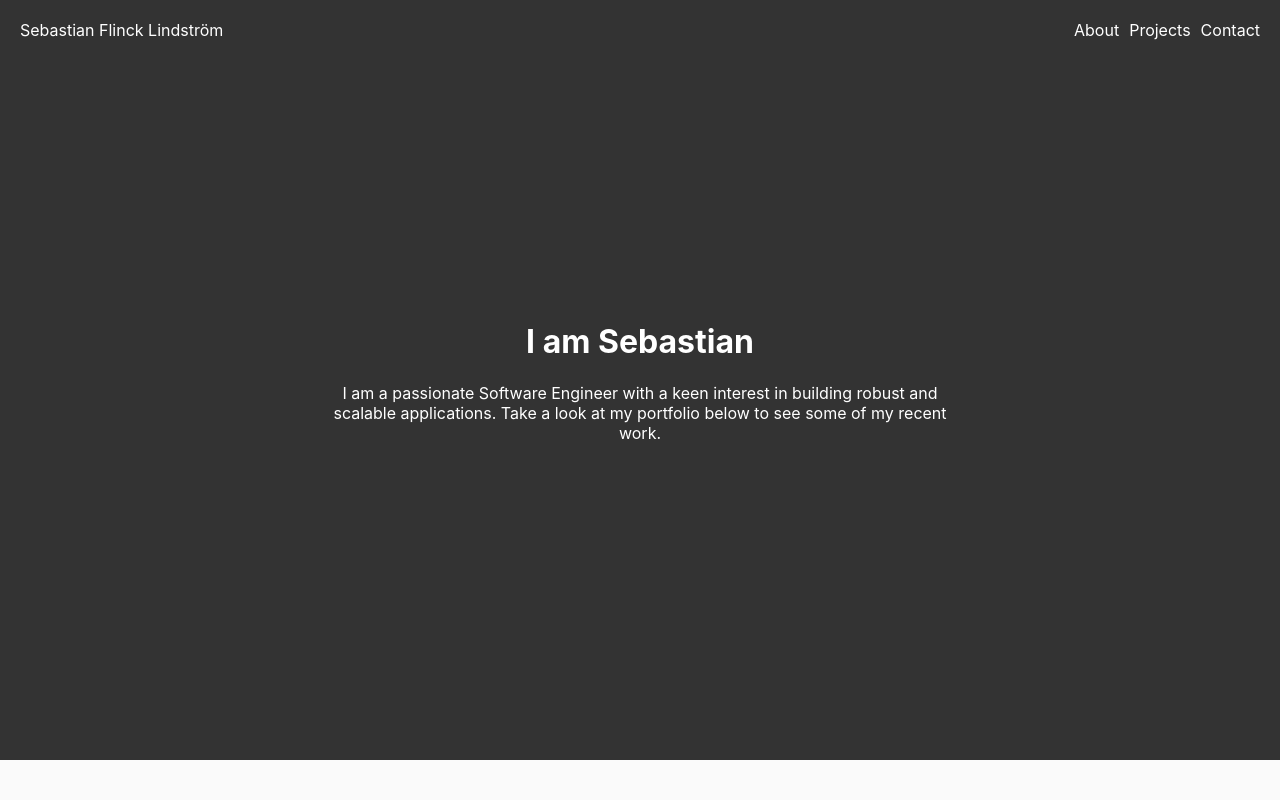
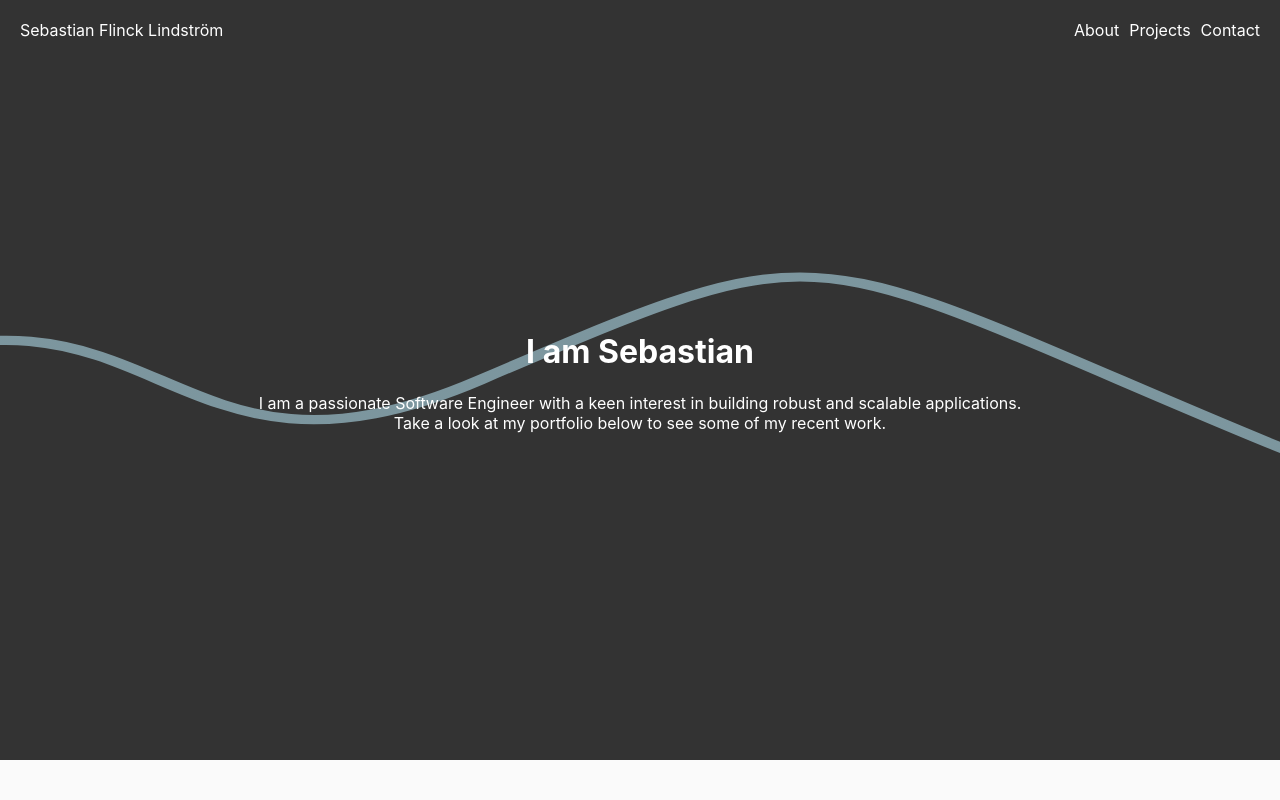
Before and after one commit to Bepso/portfolio, a React (Create React App) app in the folder portfolio/: page / in a window 1280 px wide. Shown: the top 800 px of the page. Built offline with nearby package versions, Linux system fonts and the light colour scheme; a small style sheet from the web is missing.

Commit message:
Add animation to landingpage

```diff
--- a/portfolio/src/components/Header/Header.css
+++ b/portfolio/src/components/Header/Header.css
@@ -6,6 +6,7 @@
     height: 95vh;
     background-color: #333;
     color: white;
+    overflow: hidden;
   }
 
   .App-header-left {
@@ -14,12 +15,16 @@
     left: 20px;
   }
 
-  .App-header-middle {
+
+  .App-header-middle-text {
     position: absolute;
     top: 50%;
     left: 50%;
     transform: translate(-50%, -50%);
     text-align: center;
+    width: 100%;
+    padding-top: 20vh;
+    padding-bottom: 20vh;
   }
 
   .App-header-right {
@@ -55,3 +60,27 @@
   .scroll-button:hover {
     cursor: pointer;
   }
+
+  .neon-wave {
+    position: absolute;
+    top: 0;
+    left: 0;
+    width: 100%;
+    height: 100%;
+    z-index: -1;
+    overflow: hidden;
+  }
+
+  .neon-wave svg {
+    width: 100%;
+    height: 200%;
+    transform: translateY(-25%);
+  }
+
+  .neon-wave path {
+    fill: none;
+    stroke: url(#gradient);
+    stroke-width: 1;
+    stroke-linecap: round;
+    opacity: 0.6;
+  }
--- a/portfolio/src/components/Header/Header.js
+++ b/portfolio/src/components/Header/Header.js
@@ -1,6 +1,7 @@
 import React from 'react';
 import { Link } from 'react-scroll';
 import './Header.css';
+import Wave from '../Wave/Wave';
 
 function Header() {
   return (
@@ -8,9 +9,14 @@ function Header() {
       <div className="App-header-left">
         <a>Sebastian Flinck Lindström</a>
       </div>
-      <div className="App-header-middle">
-        <h1>I am Sebastian</h1>
-        <p>I am a passionate Software Engineer with a keen interest in building robust and scalable applications. Take a look at my portfolio below to see some of my recent work.</p>
+      <div className='App-header-middle'>
+        <div className="App-header-middle-text">
+          <h1>I am Sebastian</h1>
+          <Wave
+          strokeColor="blue"
+          gradientColor="lightblue"/>
+          <p>I am a passionate Software Engineer with a keen interest in building robust and scalable applications.<br></br> Take a look at my portfolio below to see some of my recent work.</p>
+        </div>
       </div>
       <div className="App-header-right">
         <Link to="about" spy={true} smooth={true} duration={500}>About</Link>
--- a/portfolio/src/components/Projects/Projects.js
+++ b/portfolio/src/components/Projects/Projects.js
@@ -20,7 +20,7 @@ function Projects() {
         />
         <Project
           title="Portfolio"
-          description="This portfolio project was built using React, a popular JavaScript library for building user interfaces. The portfolio includes a homepage, an 'About Me' section, and a 'My Projects' section where users can learn about my coding projects and view my GitHub repositories. The website is responsive and optimized for viewing on both desktop and mobile devices. It also includes custom CSS styling for a visually appealing design. Through this project, I was able to showcase my web development skills and create a professional online presence for myself."
+          description="This portfolio project was built using React, a popular JavaScript library for building user interfaces. The portfolio includes a homepage, an 'About Me' section, and a 'My Projects' section where users can learn about my coding projects and view my GitHub repositories. Through this project, I was able to showcase my web development skills and create a professional online presence."
           githubLink="https://github.com/Bepso/portfolio"
         />
       </section>
--- /dev/null
+++ b/portfolio/src/components/Wave/Wave.js
@@ -0,0 +1,43 @@
+import React from 'react';
+
+function Wave(props) {
+  const { strokeColor, gradientColor } = props;
+  return (
+    <div className="neon-wave">
+      <svg viewBox="10 0 80 100" preserveAspectRatio="none">
+        <defs>
+          <linearGradient id="gradient">
+            <stop offset="0%" stopColor={gradientColor} />
+            <stop offset="50%" stopColor={gradientColor} />
+            <stop offset="50.1%" stopColor={gradientColor} />
+            <stop offset="100%" stopColor={gradientColor} />
+          </linearGradient>
+        </defs>
+        <path
+          d="M 0,50 C 20,35 20,65 40,50 S 60,35 80,50 S 100,65 100,50"
+          stroke={strokeColor}
+          strokeWidth="2"
+          fill="none"
+          strokeLinecap="round"
+        >
+          <animate
+            attributeName="d"
+            dur="6s"
+            repeatCount="indefinite"
+            keyTimes="0; 0.25; 0.5; 0.75; 1"
+            keySplines="0.5 0 0.5 1; 0.5 0 0.5 1; 0.5 1 0.5 1; 0.5 1 0.5 1; 0.5 1 0.5 1"
+            values="
+              M 0,50 C 20,35 20,65 40,50 S 60,35 80,50 S 100,65 100,50;
+              M 0,50 C 20,50 20,60 40,40 S 60,60 80,50 S 100,50 100,50;
+              M 0,50 C 20,65 20,35 40,50 S 60,35 80,50 S 100,65 100,50;
+              M 0,50 C 20,50 20,40 40,60 S 60,40 80,50 S 100,50 100,50;
+              M 0,50 C 20,35 20,65 40,50 S 60,35 80,50 S 100,65 100,50;
+            "
+          />
+        </path>
+      </svg>
+    </div>
+  );
+}
+
+export default Wave;
```
